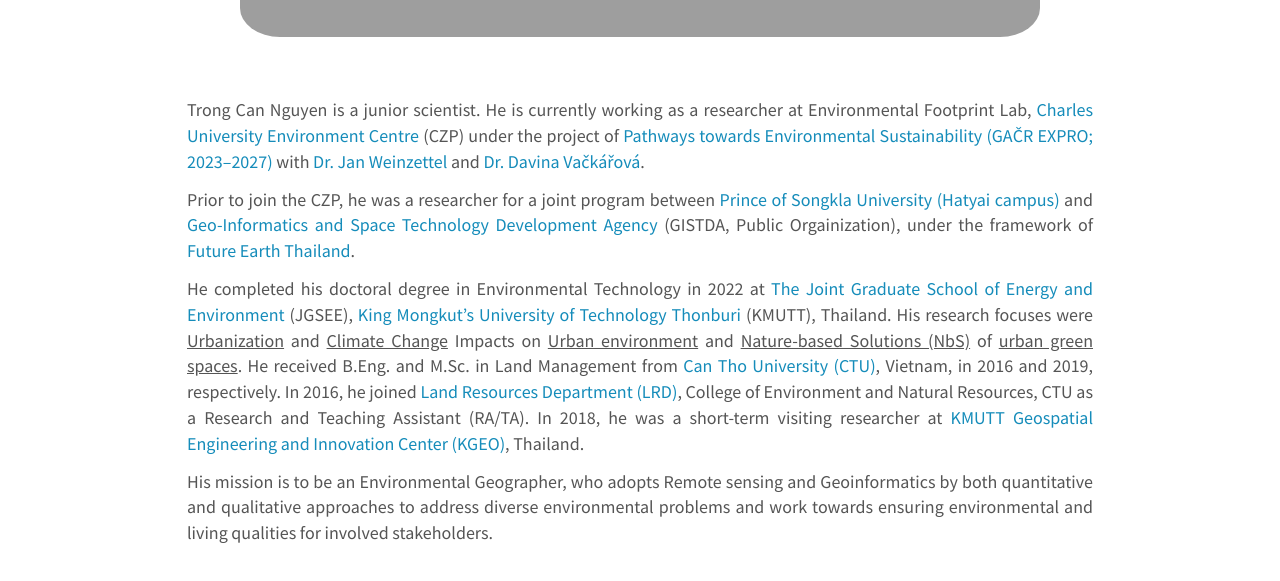
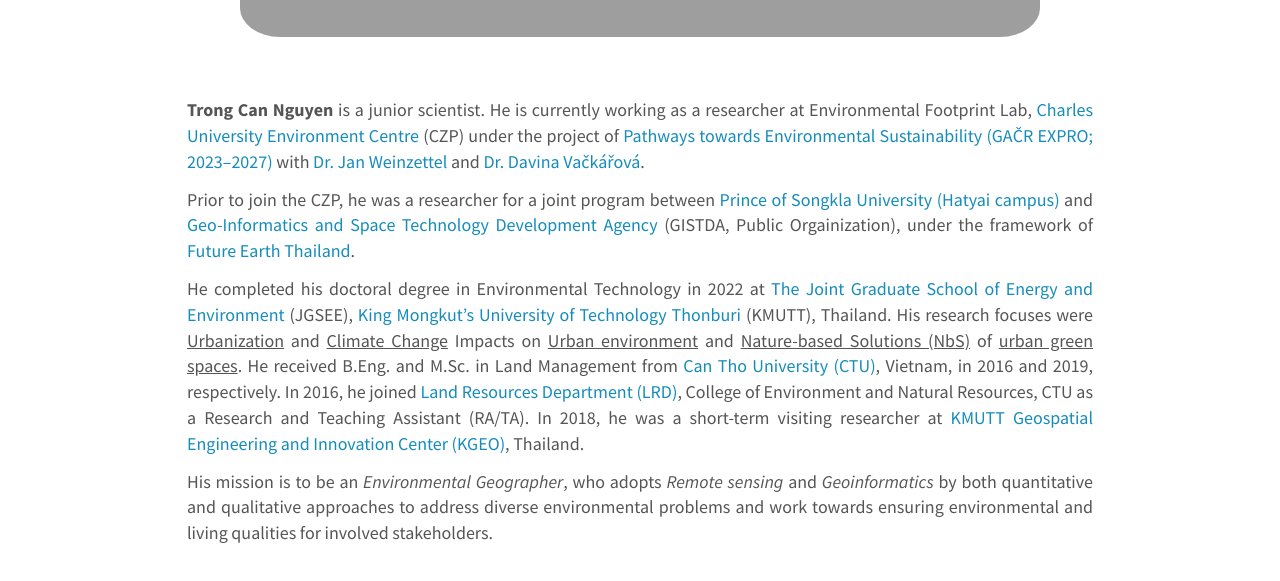
Before and after one commit to canng/cann, a Jekyll site: the page built from _pages/home.md, in a window 1280 px wide and 900 px high, scrolled down 813 px. Shown: the part 162-743 px from the top of the window. Built offline with Jekyll 4.4.1, drawn with Linux system fonts in a browser that asks for light colours; nearby versions of some CDN libraries.

Commit message:
update homepage

```diff
--- a/_pages/home.md
+++ b/_pages/home.md
@@ -48,13 +48,13 @@ permalink: /
 <div id="homeid" class="col-sm-12">
 <div style="text-align:justify" markdown="1">
 
-<p>Trong Can Nguyen is a junior scientist. He is currently working as a researcher at Environmental Footprint Lab, <a href="https://czp.cuni.cz/en/">Charles University Environment Centre</a> (CZP) under the project of <a href="https://czp.cuni.cz/en/projects/pathways-towards-environmental-sustainability-gacr-expro-2023-2027">Pathways towards Environmental Sustainability (GAČR EXPRO; 2023–2027)</a> with <a href="https://czp.cuni.cz/en/about-us/staff/jan-weinzettel">Dr. Jan Weinzettel</a> and <a href="https://czp.cuni.cz/en/about-us/staff/davina-vackarova">Dr. Davina Vačkářová</a>. </p>
+<p><b>Trong Can Nguyen</b> is a junior scientist. He is currently working as a researcher at Environmental Footprint Lab, <a href="https://czp.cuni.cz/en/">Charles University Environment Centre</a> (CZP) under the project of <a href="https://czp.cuni.cz/en/projects/pathways-towards-environmental-sustainability-gacr-expro-2023-2027">Pathways towards Environmental Sustainability (GAČR EXPRO; 2023–2027)</a> with <a href="https://czp.cuni.cz/en/about-us/staff/jan-weinzettel">Dr. Jan Weinzettel</a> and <a href="https://czp.cuni.cz/en/about-us/staff/davina-vackarova">Dr. Davina Vačkářová</a>. </p>
 
 <p>Prior to join the CZP, he was a researcher for a joint program between <a href="https://en.psu.ac.th/">Prince of Songkla University (Hatyai campus)</a> and <a href="https://www.gistda.or.th/home.php?lang=EN">Geo-Informatics and Space Technology Development Agency </a>(GISTDA, Public Orgainization), under the framework of <a href="https://www.futureearththailand.org/frontpage">Future Earth Thailand</a>. </p>
 
 <p>He completed his doctoral degree in Environmental Technology in 2022 at <a href="https://www.jgsee.kmutt.ac.th/v3/">The Joint Graduate School of Energy and Environment </a>(JGSEE), <a href="https://www.kmutt.ac.th/en/">King Mongkut’s University of Technology Thonburi </a>(KMUTT), Thailand. His research focuses were <u>Urbanization</u> and <u>Climate Change</u> Impacts on <u>Urban environment</u> and <u>Nature-based Solutions (NbS)</u> of <u>urban green spaces</u>. He received B.Eng. and M.Sc. in Land Management from <a href="https://en.ctu.edu.vn/">Can Tho University (CTU)</a>, Vietnam, in 2016 and 2019, respectively. In 2016, he joined <a href="https://lrd.ctu.edu.vn/en/">Land Resources Department (LRD)</a>, College of Environment and Natural Resources, CTU as a Research and Teaching Assistant (RA/TA). In 2018, he was a short-term visiting researcher at <a href="http://kgeo.org/kgeo/">KMUTT Geospatial Engineering and Innovation Center (KGEO)</a>, Thailand. </p>
 
-<p>His mission is to be an Environmental Geographer, who adopts Remote sensing and Geoinformatics by both quantitative and qualitative approaches to address diverse environmental problems and work towards ensuring environmental and living qualities for involved stakeholders.</p>
+<p>His mission is to be an <i>Environmental Geographer</i>, who adopts <i>Remote sensing</i> and <i>Geoinformatics</i> by both quantitative and qualitative approaches to address diverse environmental problems and work towards ensuring environmental and living qualities for involved stakeholders.</p>
 
 
 <br>
```
